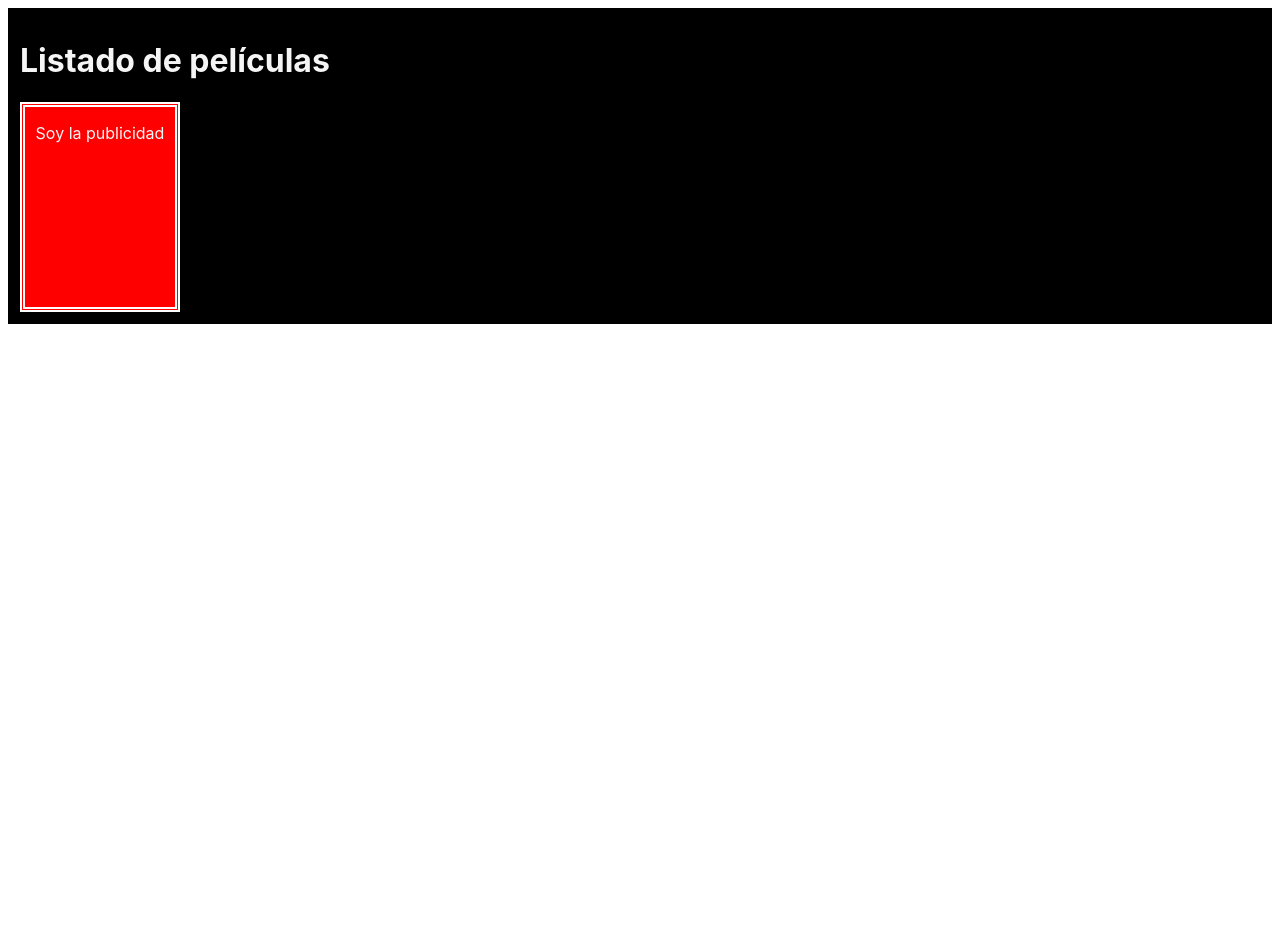
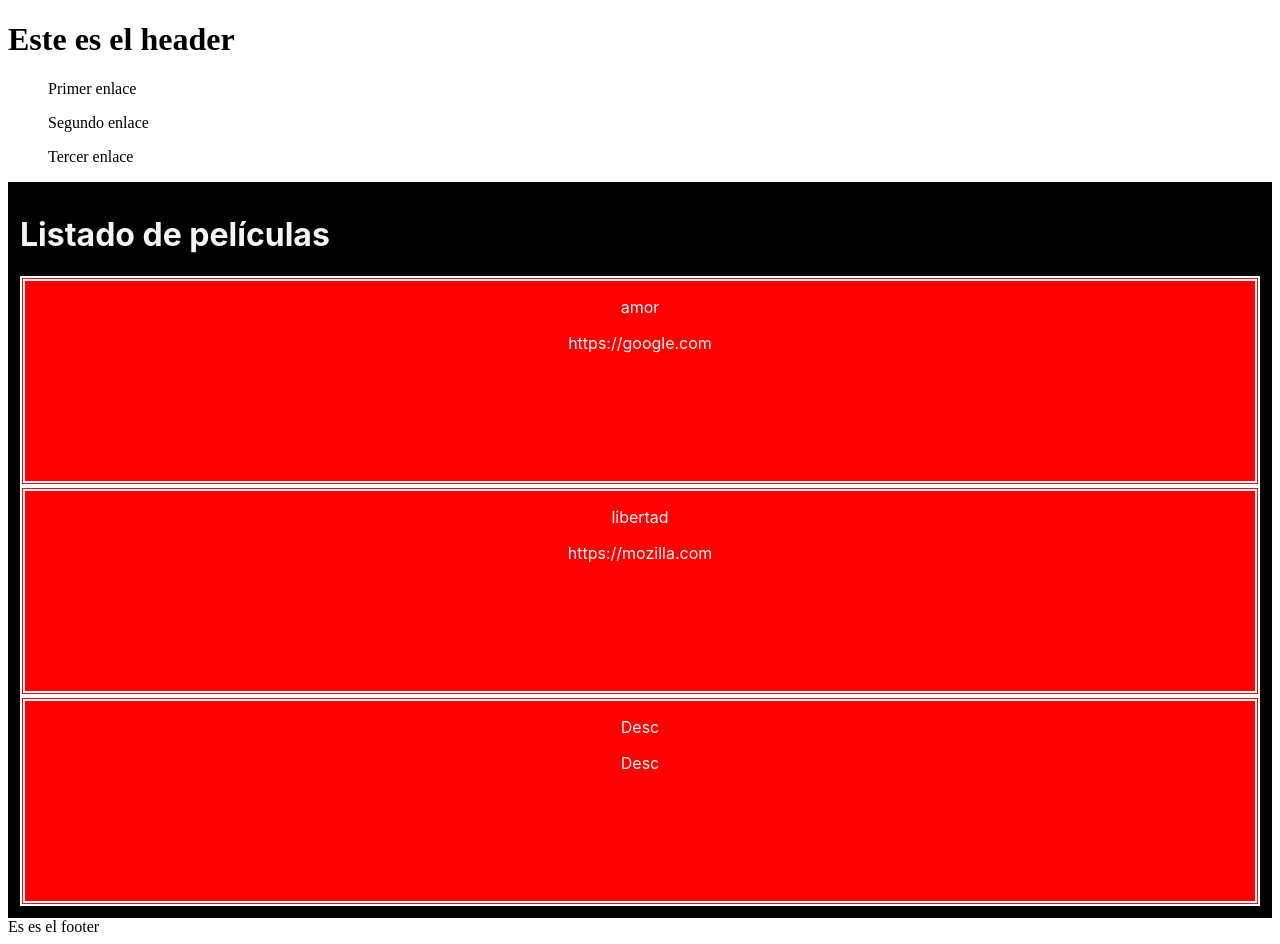
Before and after one commit to canodelacuadra/proyecto-gatsby, a Gatsby site: page / in a window 1280 px wide. Before the commit the page ends 800 px from the top, so only its background shows below. Built offline with nearby package versions, Linux system fonts and the light colour scheme; Gatsby itself is replaced by a stand-in of ours.

Commit message:
primeros componentes

```diff
--- a/src/components/banner.js
+++ b/src/components/banner.js
@@ -1,6 +1,6 @@
 import * as React from "react";
 const styles ={
-    width:150,
+
     borderWidth:5,
     borderColor:"white",
     borderStyle: "double",
@@ -8,10 +8,11 @@ const styles ={
     textAlign:"center",
     minHeight:200
 }
-const Banner =()=>{
+const Banner =({texto="Desc",url="Desc"})=>{
     return(
         <div style={styles}>
-            <p>Soy la publicidad</p>
+            <p>{texto}</p>
+            <p>{url}</p>
         </div>
     )
 }
--- /dev/null
+++ b/src/components/layout.js
@@ -0,0 +1,20 @@
+import * as React from "react";
+import Nav from "./nav";
+const Layout =({children})=>{
+    return(
+        <>
+        <header>
+            <h1> Este es el header</h1>
+            <Nav></Nav>
+        </header>
+        <main>
+            {children}
+
+        </main>
+        <footer>
+            Es es el footer
+        </footer>
+        </>
+    )
+}
+export default Layout;
--- /dev/null
+++ b/src/components/nav.js
@@ -0,0 +1,14 @@
+import * as React from 'react';
+const Nav = ()=>{
+    return(
+        <>
+        <nav>
+            <ul>Primer enlace</ul>
+            <ul>Segundo enlace</ul>
+            <ul>Tercer enlace</ul>
+        </nav>
+        </>
+    )
+
+}
+export default Nav;
--- a/src/pages/index.js
+++ b/src/pages/index.js
@@ -1,5 +1,6 @@
 import * as React from "react"
-import Banner from "../components/banner"
+import Banner from "../components/banner.js"
+import Layout from "../components/layout.js"
 const pageStyles = {
   backgroundColor:"#000",
   color: "whitesmoke",
@@ -15,13 +16,22 @@ const IndexPage = () => {
   // a partir del return jsx
 
   return (
+   <Layout>
     <main style={pageStyles}>
       <h1>{info.text}</h1>
-      <Banner></Banner>
-
+      <Banner
+      texto='amor'
+      url="https://google.com"
+      ></Banner>
+      <Banner
+      texto='libertad'
+      url = "https://mozilla.com"
+      />
+       <Banner />
 
 
     </main>
+    </Layout>
   )
 }
 
```
Also changed, not shown: src/pages/presentacion.js (+7 -1 lines), README.md.
